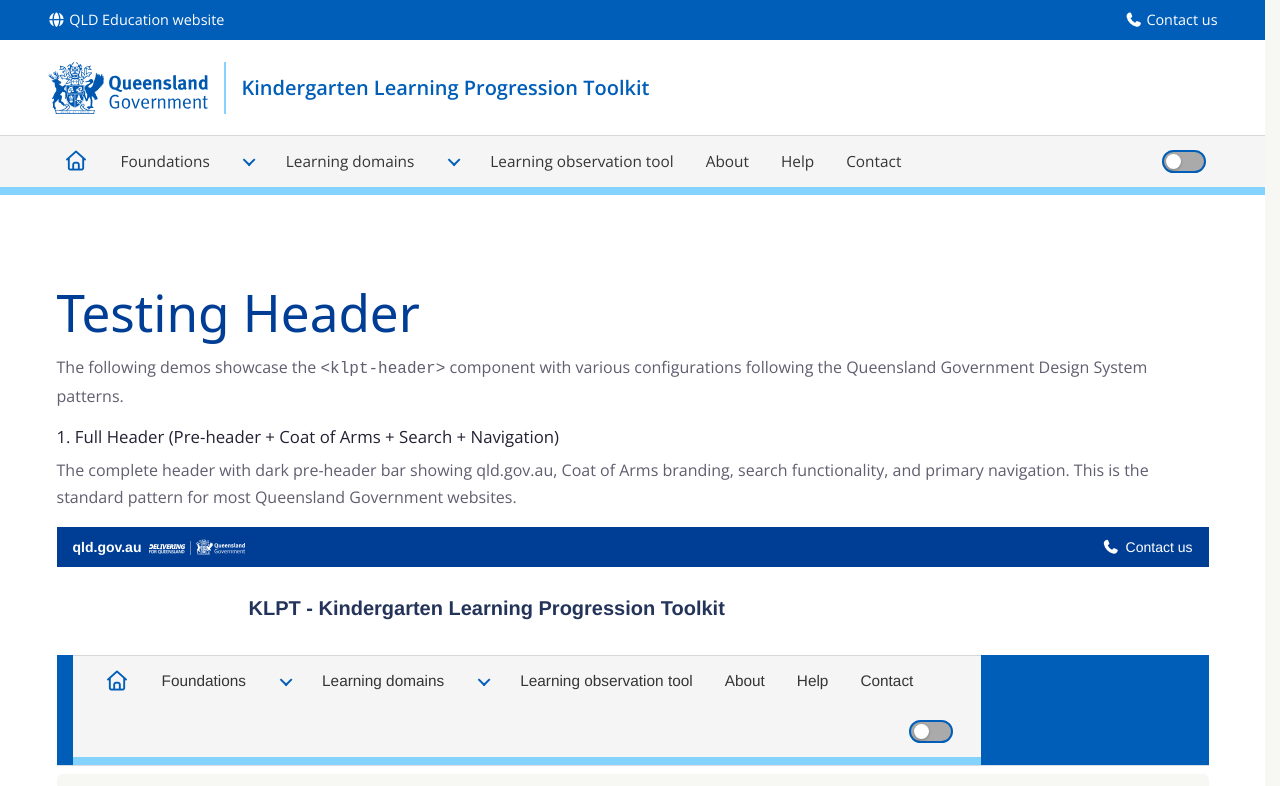
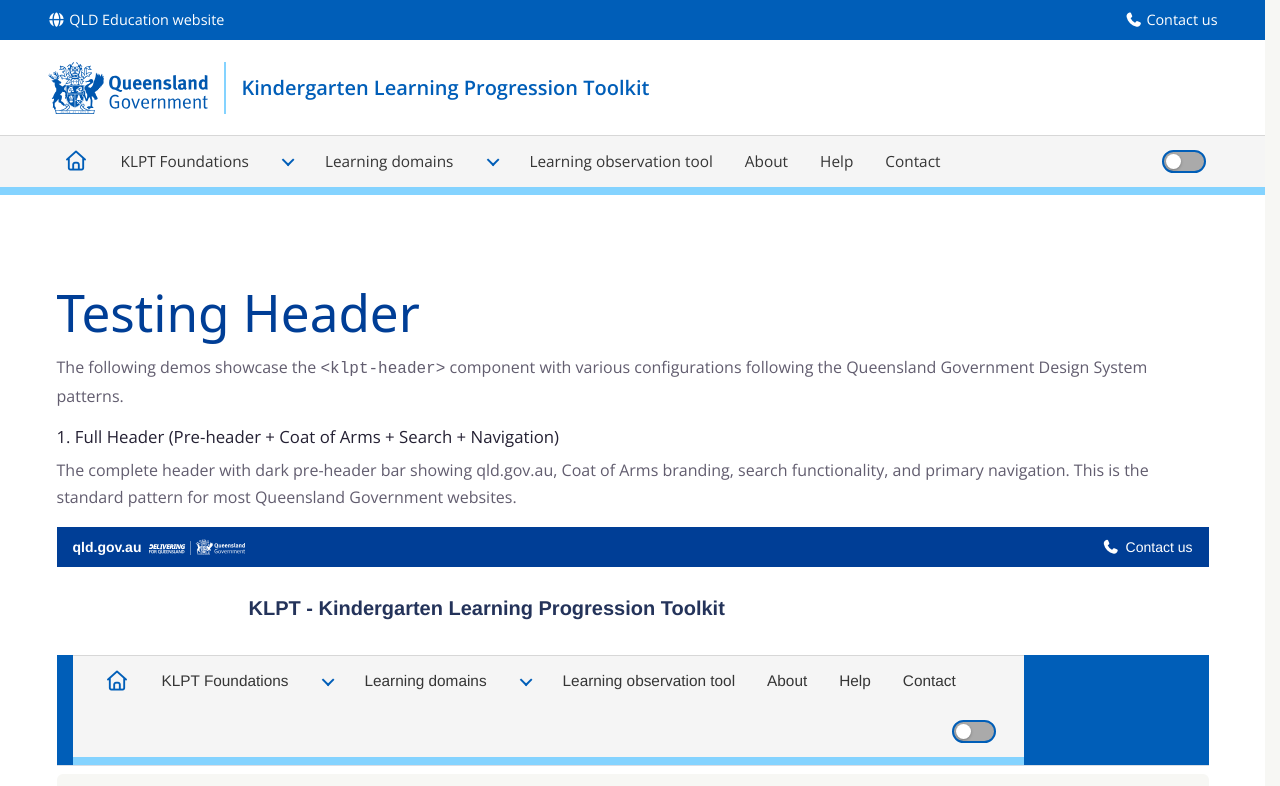
Before and after one commit to QED-KLPT/QED-KLPT, an Angular app: page /testing/testing-header in a window 1280 px wide. Shown: the top 786 px of the page. Built offline with nearby package versions, Linux system fonts and the light colour scheme.

Commit message:
Push baby!

```diff
--- a/src/app/_layout/nav/nav.html
+++ b/src/app/_layout/nav/nav.html
@@ -48,7 +48,7 @@
       <li class="doe-primary-nav__item doe-primary-nav__item--has-menu" role="none" routerLinkActive="doe-primary-nav__item--active">
         <div class="doe-primary-nav__item-row">
           <a routerLink="/foundations" routerLinkActive="doe-primary-nav__link--active" ariaCurrentWhenActive="location" class="doe-primary-nav__link" role="menuitem" (click)="closeMenu($event)">
-            Foundations
+            KLPT Foundations
           </a>
           <button
             type="button"
```
